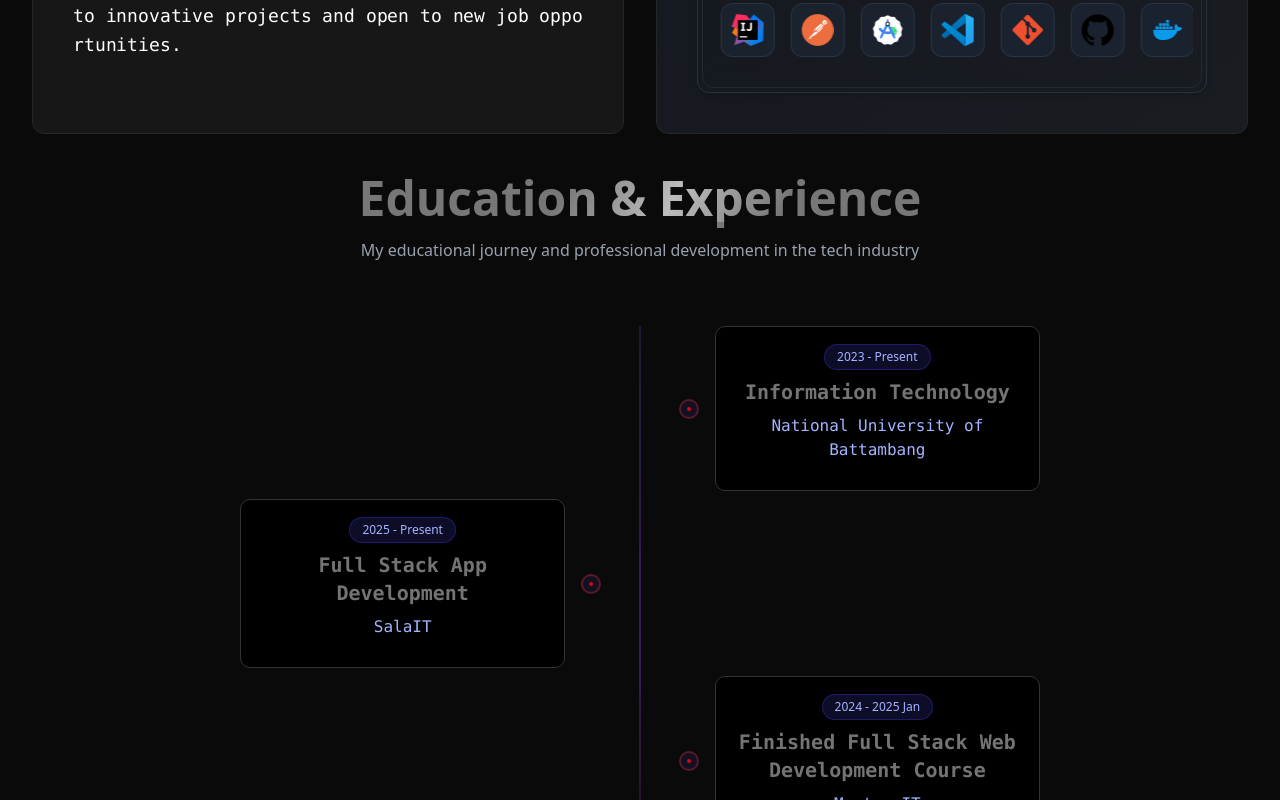
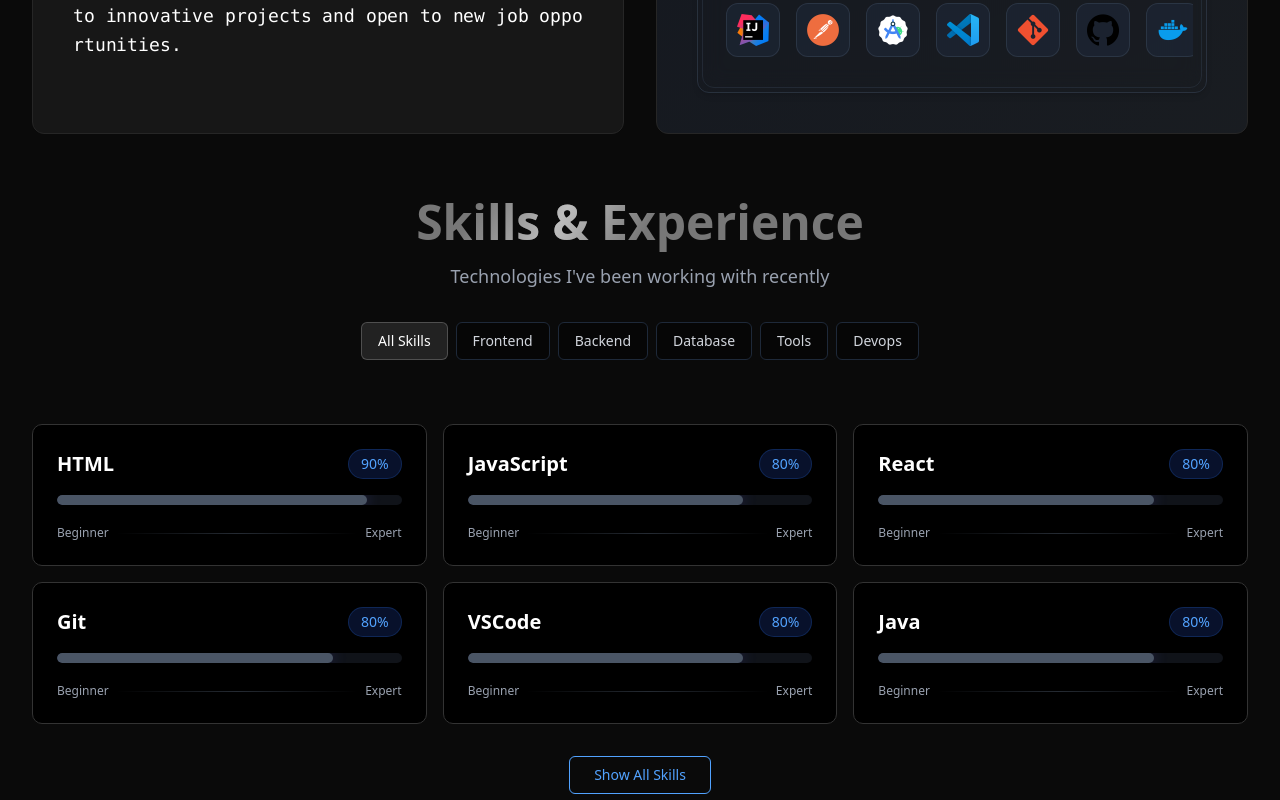
Before and after one commit to nounthanith/portfolio-v2, a React (Vite) app: page / in a window 1280 px wide. Shown: the part 1260-2060 px from the top of the page. Built offline with nearby package versions, Linux system fonts and the light colour scheme.

Commit message:
creat skill exp

```diff
--- a/src/App.jsx
+++ b/src/App.jsx
@@ -1,11 +1,12 @@
-import React from 'react'
-import Navbar from './layout/Navabar' // Note: Component name should match the file (see note below)
-import About from './pages/About'// You'll need to create this component
-import { BrowserRouter, Route, Routes } from 'react-router-dom'
-import Hero from './pages/Hero'
-import Blog from './pages/Blog'
-import Contact from './pages/Contact'
-import Footer from './layout/Footer'
+import React from "react";
+import Navbar from "./layout/Navabar"; // Note: Component name should match the file (see note below)
+import About from "./pages/About"; // You'll need to create this component
+import { BrowserRouter, Route, Routes } from "react-router-dom";
+import Hero from "./pages/Hero";
+import Blog from "./pages/Blog";
+import Contact from "./pages/Contact";
+import Footer from "./layout/Footer";
+import Education from "./pages/Education";
 
 function App() {
   return (
@@ -13,19 +14,22 @@ function App() {
       <Navbar />
 
       <Routes className="absolute z-10">
-        <Route path="/" element={
+        <Route
+          path="/"
+          element={
             <>
               <Hero />
               <About />
+              <Education />
               <Blog />
               <Contact />
               <Footer />
             </>
-        } />
+          }
+        />
       </Routes>
-
     </BrowserRouter>
-  )
+  );
 }
 
-export default App
+export default App;
--- /dev/null
+++ b/src/components/SkillExperience.jsx
@@ -0,0 +1,127 @@
+import React, { useState } from "react";
+import ShinyText from "../ui/ShinyText";
+import { skillExperience, categories } from "../utils/skillExperience";
+import GlareHover from "../ui/GlareHover";
+
+const SkillExperience = () => {
+  const [selectedCategory, setSelectedCategory] = useState("all");
+  const [showAll, setShowAll] = useState(false);
+
+  // Filter skills based on selected category
+  const filteredSkills = selectedCategory === "all"
+    ? skillExperience
+    : skillExperience.filter(skill => skill.category === selectedCategory);
+
+  // Sort skills by experience (highest first)
+  const sortedSkills = [...filteredSkills].sort((a, b) => b.experience - a.experience);
+
+  // Get skills to display (first 6 or all)
+  const displayedSkills = showAll ? sortedSkills : sortedSkills.slice(0, 6);
+
+  // Format category name for display
+  const formatCategoryName = (category) => {
+    return category.charAt(0).toUpperCase() + category.slice(1);
+  };
+
+  return (
+    <section className="pt-16 text-white">
+      <div className="container mx-auto px-4 sm:px-6 lg:px-8">
+        <div className="text-center mb-16">
+          <h2 className="text-3xl sm:text-5xl font-bold mb-4">
+            <ShinyText
+              text="Skills & Experience"
+              disabled={false}
+              speed={2}
+            />
+          </h2>
+          <p className="text-gray-400 text-lg max-w-2xl mx-auto mb-8">
+            Technologies I've been working with recently
+          </p>
+
+          {/* Category Filter */}
+          <div className="flex flex-wrap justify-center gap-2 mb-12">
+            <button
+              onClick={() => setSelectedCategory("all")}
+              className={`px-4 py-2 rounded-md text-sm font-medium transition-all duration-200 ${
+                selectedCategory === "all"
+                  ? "bg-white/10 text-white border border-white/20"
+                  : "bg-black/30 text-gray-300 hover:bg-white/5 border border-gray-800"
+              }`}
+            >
+              All Skills
+            </button>
+            {categories.map((category) => (
+              <button
+                key={category}
+                onClick={() => setSelectedCategory(category)}
+                className={`px-4 py-2 rounded-md text-sm font-medium transition-all duration-200 ${
+                  selectedCategory === category
+                    ? "bg-white/10 text-white border border-white/20"
+                    : "bg-black/30 text-gray-300 hover:bg-white/5 border border-gray-800"
+                }`}
+              >
+                {formatCategoryName(category)}
+              </button>
+            ))}
+          </div>
+        </div>
+
+        <div className="grid grid-cols-1 md:grid-cols-2 lg:grid-cols-3 gap-4">
+          {displayedSkills.length > 0 ? (
+            displayedSkills.map((skill, index) => (
+              <GlareHover
+                key={index}
+                className="p-6 bg-gradient-to-br from-gray-900/80 to-gray-800/80 rounded-xl border border-gray-700/50 hover:border-gray-600/50 transition-all duration-300 hover:shadow-lg hover:shadow-blue-500/10"
+              >
+                <div className="flex w-full justify-between items-center mb-4">
+                  <h3 className="text-xl font-semibold text-white">
+                    {skill.name}
+                  </h3>
+                  <span className="text-blue-400 font-medium text-sm bg-blue-900/30 px-3 py-1 rounded-full border border-blue-500/20">
+                    {skill.experience}%
+                  </span>
+                </div>
+
+                <div className="w-full bg-gray-700/30 rounded-full h-2.5 mb-2 overflow-hidden">
+                  <div
+                    className="h-full rounded-full bg-gray-600 transition-all duration-1000 ease-out"
+                    style={{
+                      width: `${skill.experience}%`,
+                      transitionDelay: `${index * 50}ms`,
+                      boxShadow: '0 0 15px rgba(99, 102, 241, 0.3)'
+                    }}
+                  />
+                </div>
+
+                <div className="flex items-center justify-between mt-3 text-xs text-gray-400 w-full">
+                  <span>Beginner</span>
+                  <div className="flex-1 px-2">
+                    <div className="h-px w-full bg-gradient-to-r from-transparent via-gray-600/50 to-transparent" />
+                  </div>
+                  <span>Expert</span>
+                </div>
+              </GlareHover>
+            ))
+          ) : (
+            <div className="col-span-full text-center py-12">
+              <p className="text-gray-400">No skills found in this category.</p>
+            </div>
+          )}
+        </div>
+
+        {filteredSkills.length > 6 && (
+          <div className="text-center mt-8">
+            <button
+              onClick={() => setShowAll(!showAll)}
+              className="px-6 py-2 text-sm font-medium text-blue-400 hover:text-white border border-blue-400 hover:border-white rounded-md transition-all duration-200"
+            >
+              {showAll ? 'Show Less' : 'Show All Skills'}
+            </button>
+          </div>
+        )}
+      </div>
+    </section>
+  );
+};
+
+export default SkillExperience;
--- a/src/layout/Navabar.jsx
+++ b/src/layout/Navabar.jsx
@@ -14,7 +14,7 @@ function Navbar() {
   const navItems = [
     { name: "Home", path: "#hero", isInternal: true },
     { name: "About", path: "#about", isInternal: true },
-
+    { name: "Education", path: "#education", isInternal: true },
     { name: "Blog", path: "#blog", isInternal: true },
     { name: "Contact", path: "#contact", isInternal: true },
   ];
--- a/src/pages/About.jsx
+++ b/src/pages/About.jsx
@@ -6,6 +6,7 @@ import SpotlightCard from "../ui/SpotlightCard";
 import { FaCode, FaStar } from "react-icons/fa";
 import Marquee from "react-fast-marquee";
 import Education from "./Education";
+import SkillExperience from "../components/SkillExperience";
 
 function About() {
   return (
@@ -173,7 +174,7 @@ function About() {
           </SpotlightCard>
         </div>
       </div>
-      <Education />
+      <SkillExperience />
     </section>
   );
 }
--- a/src/pages/Education.jsx
+++ b/src/pages/Education.jsx
@@ -26,13 +26,13 @@ const getIcon = (icon) => {
 
 function Education() {
   return (
-    <section id="education" className="w-full mt-10 overflow-hidden">
+    <section id="education" className="w-full overflow-hidden py-20">
       <div className="container mx-auto px-4 sm:px-6 lg:px-8">
         {/* Section Header */}
         <div className="text-center mb-16">
           <h2 className="text-4xl sm:text-5xl font-bold mb-4">
             <ShinyText
-              text="Education & Experience"
+              text="Education"
               disabled={false}
               speed={2}
               className=""
--- /dev/null
+++ b/src/utils/skillExperience.js
@@ -0,0 +1,110 @@
+const skillExperience = [
+    {
+        name: "HTML",
+        experience: 90,
+        category: "frontend"
+    },
+    {
+        name: "CSS",
+        experience: 75,
+        category: "frontend"
+    },
+    {
+        name: "JavaScript",
+        experience: 80,
+        category: "frontend"
+    },
+    {
+        name: "React",
+        experience: 80,
+        category: "frontend"
+    },
+    {
+        name: "Node.js",
+        experience: 75,
+        category: "backend"
+    },
+    {
+        name: "Express",
+        experience: 70,
+        category: "backend"
+    },
+    {
+        name: "MongoDB",
+        experience: 70,
+        category: "database"
+    },
+    {
+        name: "SQL",
+        experience: 75,
+        category: "database"
+    },
+    {
+        name: "Git",
+        experience: 80,
+        category: "tools"
+    },
+    {
+        name: "Docker",
+        experience: 65,
+        category: "devops"
+    },
+    {
+        name: "Dart",
+        experience: 60,
+        category: "frontend"
+    },
+    {
+        name: "Flutter",
+        experience: 60,
+        category: "frontend"
+    },
+    {
+        name: "VSCode",
+        experience: 80,
+        category: "tools"
+    },
+    {
+        name: "Android Studio",
+        experience: 60,
+        category: "tools"
+    },
+    {
+        name: "Java",
+        experience: 80,
+        category: "backend"
+    },
+    {
+        name: "C++",
+        experience: 80,
+        category: "backend"
+    },
+    {
+        name: "Intellij",
+        experience: 80,
+        category: "tools"
+    },
+    {
+        name: ".Net",
+        experience: 80,
+        category: "backend"
+    },
+    {
+        name: "Laravel",
+        experience: 80,
+        category: "backend"
+    },
+    {
+        name: "Ubuntu",
+        experience: 80,
+        category: "tools"
+    },
+
+];
+
+// Get all unique categories
+const categories = [...new Set(skillExperience.map(skill => skill.category))];
+
+export { skillExperience, categories };
+
+export default skillExperience
```
Lines whose indentation alone changed are shown as unchanged.
